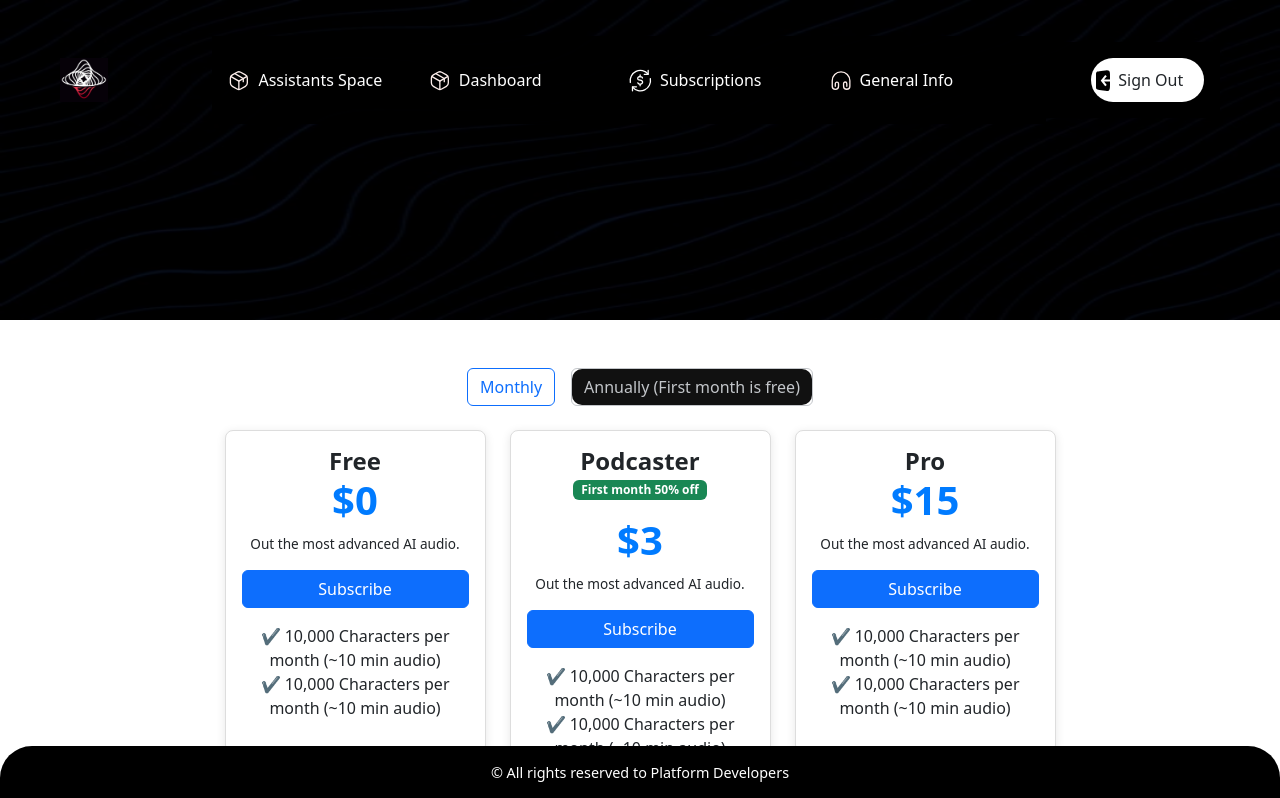
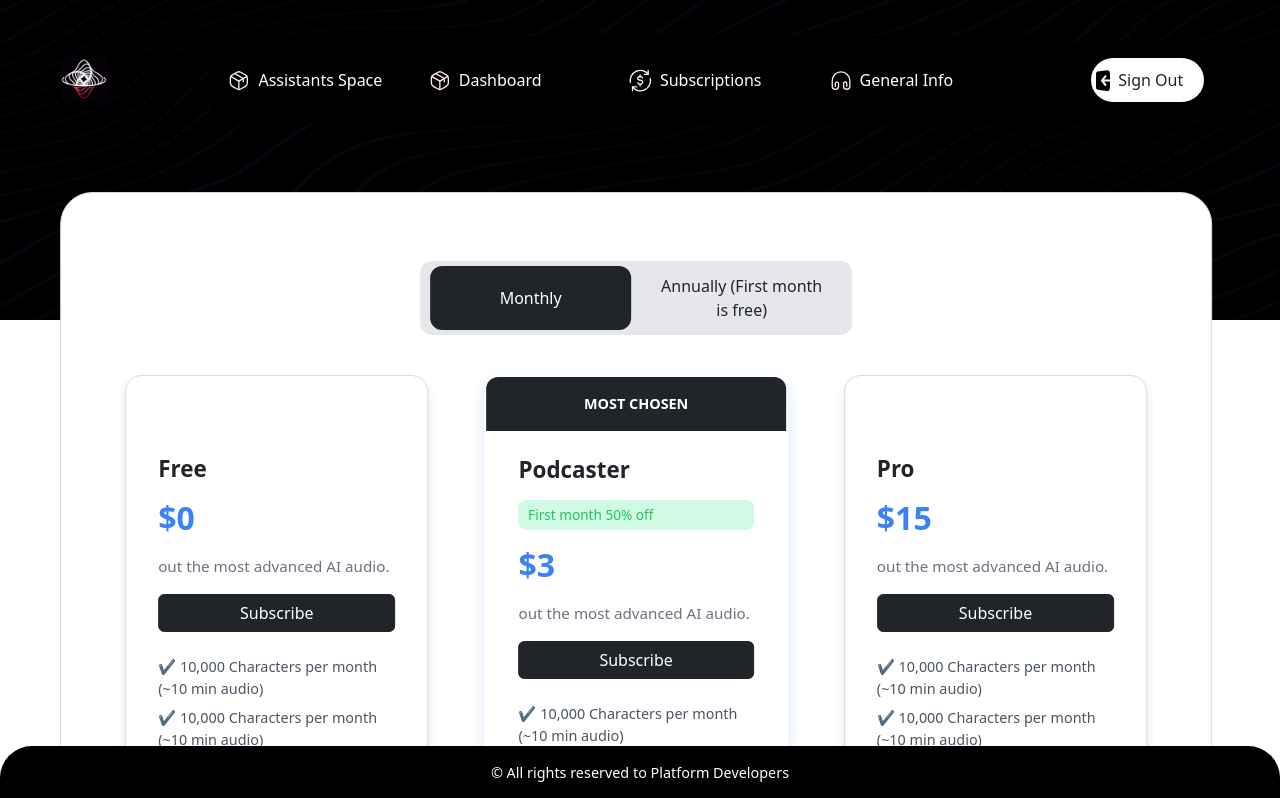
Before and after one commit to ibrahimsaber1/LARA-Platform-Frontend, a React (Vite) app: page /subscriptions in a window 1280 px wide. Shown: the top 798 px of the page. Built offline with nearby package versions, Linux system fonts and the light colour scheme.

Commit message:
edit Subscriptions styling

```diff
--- a/src/Components/Pages/Subscriptions/Subscriptions.jsx
+++ b/src/Components/Pages/Subscriptions/Subscriptions.jsx
@@ -1,63 +1,84 @@
-import React from 'react';
+
+
+import React, { useState } from 'react';
 import "../../../assets/styles/Subscriptions.css";
 
 const Subscriptions = () => {
-  return (
-    <div className="container my-5">
-      {/* Toggle for Monthly and Annually */}
-      <div className="text-center mb-4">
-        <button className="btn btn-outline-primary mx-2">Monthly</button>
-        <button className="btn btn-outline-secondary mx-2">Annually (First month is free)</button>
+  const [activeToggle, setActiveToggle] = useState("monthly"); // Default to "monthly"
+
+  const handleToggle = (type) => {
+    setActiveToggle(type);
+  };
+
+  return(
+    <div className="subscriptions-container">
+      {/* Header with toggle */}
+
+      <div className="toggle-container">
+      {/* Monthly Button */}
+      <button
+        className={`toggle-btn monthly-btn ${
+          activeToggle === "monthly" ? "active" : ""
+        }`}
+        onClick={() => handleToggle("monthly")}
+      >
+        Monthly
+      </button>
+
+      {/* Annually Button */}
+      <button
+        className={`toggle-btn annually-btn ${
+          activeToggle === "annually" ? "active" : ""
+        }`}
+        onClick={() => handleToggle("annually")}
+      >
+        Annually (First month is free)
+      </button>
     </div>
 
       {/* Subscription Cards */}
-      <div className="row justify-content-center">
+      <div className="row justify-content-center mt-4">
         {/* Free Plan */}
-        <div className="col-md-3 text-center">
+        <div className="col-md-4 col-sm-12">
           <div className="card">
-            <div className="card-body">
               <h5 className="card-title">Free</h5>
-              <h2>$0</h2>
-              <p className="card-text">Out the most advanced AI audio.</p>
-              <button className="btn btn-primary btn-block">Subscribe</button>
-              <ul className="list-unstyled mt-3">
+              <h2 className="card-price">$0</h2>
+              <p className="card-text">out the most advanced AI audio.</p>
+              <button className="btn btn-dark">Subscribe</button>
+              <ul className="card-features">
                 <li>✔ 10,000 Characters per month (~10 min audio)</li>
                 <li>✔ 10,000 Characters per month (~10 min audio)</li>
               </ul>
           </div>
         </div>
-        </div>
 
         {/* Podcaster Plan */}
-        <div className="col-md-3 text-center">
-          <div className="card">
-            <div className="card-body">
+        <div className="col-md-4 col-sm-12">
+          <div className="card highlighted-card">
+              <p className="most-chosen-badge">Most Chosen</p>
               <h5 className="card-title">Podcaster</h5>
-              <p className="badge bg-success">First month 50% off</p>
-              <h2>$3</h2>
-              <p className="card-text">Out the most advanced AI audio.</p>
-              <button className="btn btn-primary btn-block">Subscribe</button>
-              <ul className="list-unstyled mt-3">
+              <p className="discount-badge">First month 50% off</p>
+              <h2 className="card-price">$3</h2>
+              <p className="card-text">out the most advanced AI audio.</p>
+              <button className="btn btn-dark">Subscribe</button>
+              <ul className="card-features">
                 <li>✔ 10,000 Characters per month (~10 min audio)</li>
                 <li>✔ 10,000 Characters per month (~10 min audio)</li>
               </ul>
             </div>
         </div>
-        </div>
 
         {/* Pro Plan */}
-        <div className="col-md-3 text-center">
+        <div className="col-md-4 col-sm-12">
           <div className="card">
-            <div className="card-body">
               <h5 className="card-title">Pro</h5>
-              <h2>$15</h2>
-              <p className="card-text">Out the most advanced AI audio.</p>
-              <button className="btn btn-primary btn-block">Subscribe</button>
-              <ul className="list-unstyled mt-3">
+              <h2 className="card-price">$15</h2>
+              <p className="card-text">out the most advanced AI audio.</p>
+              <button className="btn btn-dark">Subscribe</button>
+              <ul className="card-features">
                 <li>✔ 10,000 Characters per month (~10 min audio)</li>
                 <li>✔ 10,000 Characters per month (~10 min audio)</li>
               </ul>
-            </div>
             </div>
         </div>
       </div>
--- a/src/assets/styles/Subscriptions.css
+++ b/src/assets/styles/Subscriptions.css
@@ -1,20 +1,168 @@
-.card {
+/* Main Container */
+.subscriptions-container {
+    background-color: #fff;
+    position: relative;
+    margin-top: -8rem;
+    right: 25%;
+
+    transform: translateX(33%); /* Adjust horizontal centering */
+    z-index: 10;
+    min-height: 100vh;
+    max-width: 90%; /* Adjust width for better responsiveness */
+    border-radius: 32px;
+    padding: 3rem;
+    border: 1px solid rgb(216, 216, 216);
+  }
+
+/* Toggle Container */
+.toggle-container {
+  display: flex;
+  justify-content: space-between;
+  background-color: #e5e7eb;
+  border-radius: 12px;
+  padding: 5px;
+  max-width: 27rem;
+  margin: 20px auto;
+}
+
+/* Toggle Buttons */
+.toggle-btn {
+  flex: 1; /* Make both buttons take equal width */
+  padding: 0.5rem 1rem;
+  border-radius: 12px;
+  background-color: #e5e7eb;
+  color: #212529;
+  font-weight: 500;
+  border: none;
+  cursor: pointer;
+  transition: all 0.3s ease;
+  margin: 0 5px;
+  font-size: 1rem;
+  font-size: 500;
+}
+
+/* Active Button */
+.toggle-btn.active {
+  background-color: #212529; /* Blue background for active state */
+  color: #ffffff; /* White text for active button */
+}
+
+/* Hover Effect */
+/* .toggle-btn:hover {
+  background-color: #2563eb;
+} */
+
+
+
+  /* ------------------- */
+  /* Card Styles */
+  .card {
+    background-color: #ffffff;
     border: 1px solid #ddd;
-    border-radius: 8px;
-    box-shadow: 0 2px 10px rgba(0, 0, 0, 0.1);
+    border-radius: 16px;
+    box-shadow: 0px 4px 10px rgba(0, 0, 0, 0.1);
+    padding: 2rem;
+    margin: 1rem;
+    position: relative;
+  }
+
+  .highlighted-card {
+    border: 2px solid #ffffff;
+    box-shadow: 0px 6px 15px rgba(59, 130, 246, 0.2);
+  }
+
+  /* .card-body {
+
+  } */
+
+  .most-chosen-badge {
+    position: absolute;
+    top: 0rem;
+    left: 0rem;
+    right: 0rem;
+    background-color: #212529;
+    color: #ffffff;
+    padding: 1rem 1rem;
+    border-top-left-radius:12px ;
+    border-top-right-radius:12px ;
+    font-size: 0.9rem;
+    font-weight: bold;
+    text-transform: uppercase;
+    text-align: center;
   }
 
   .card-title {
-    font-size: 1.5rem;
+    font-size: 1.4rem;
     font-weight: bold;
+    margin-top: 3rem;
+    margin-bottom: 1rem;
   }
 
-  .card h2 {
-    font-size: 2.5rem;
-    font-weight: bold;
-    color: #007bff;
+  .discount-badge {
+    font-size: 0.85rem;
+    color: #22c55e;
+    background-color: #d1fae5;
+    padding: 0.3rem 0.6rem;
+    border-radius: 8px;
+    display: inline-block;
+    margin-bottom: 1rem;
   }
 
-  .btn-block {
-    width: 100%;
+  .card-price {
+    font-size: 2rem;
+    font-weight: bold;
+    color: #3b82f6;
   }
+
+  .card-text {
+    font-size: 0.95rem;
+    color: #6b7280;
+    margin-bottom: 1rem;
+  }
+
+  /* Subscribe Button */
+  .subscribe-btn {
+    background-color: #3b82f6;
+    border: none;
+    color: #fff;
+    font-size: 1rem;
+    padding: 0.8rem 1.5rem;
+    border-radius: 12px;
+    cursor: pointer;
+    transition: background-color 0.3s ease;
+  }
+
+  .subscribe-btn:hover {
+    background-color: #2563eb;
+  }
+
+  /* Features List */
+  .card-features {
+    list-style: none;
+    padding: 0;
+    margin-top: 1rem;
+  }
+
+  .card-features li {
+    font-size: 0.9rem;
+    color: #4b5563;
+    margin: 0.5rem 0;
+  }
+
+  /* Responsive Adjustments */
+  @media (max-width: 768px) {
+    .subscriptions-container {
+        max-width: 100%;
+        right: 0%;
+        padding: 1rem;
+
+        transform: translateX(0%); /* Adjust horizontal centering */
+    }
+    .card {
+      margin-bottom: 1.5rem;
+    }
+
+    .card-price {
+      font-size: 1.8rem;
+    }
+  }
```
Lines whose indentation alone changed are shown as unchanged.
